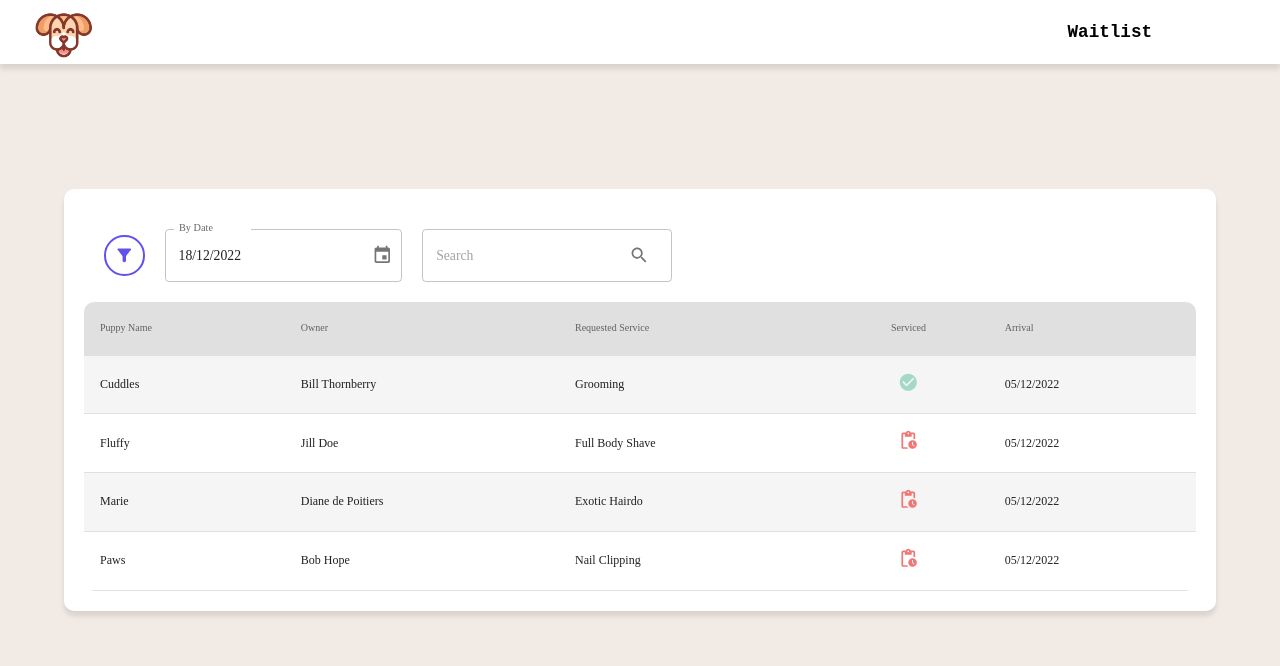
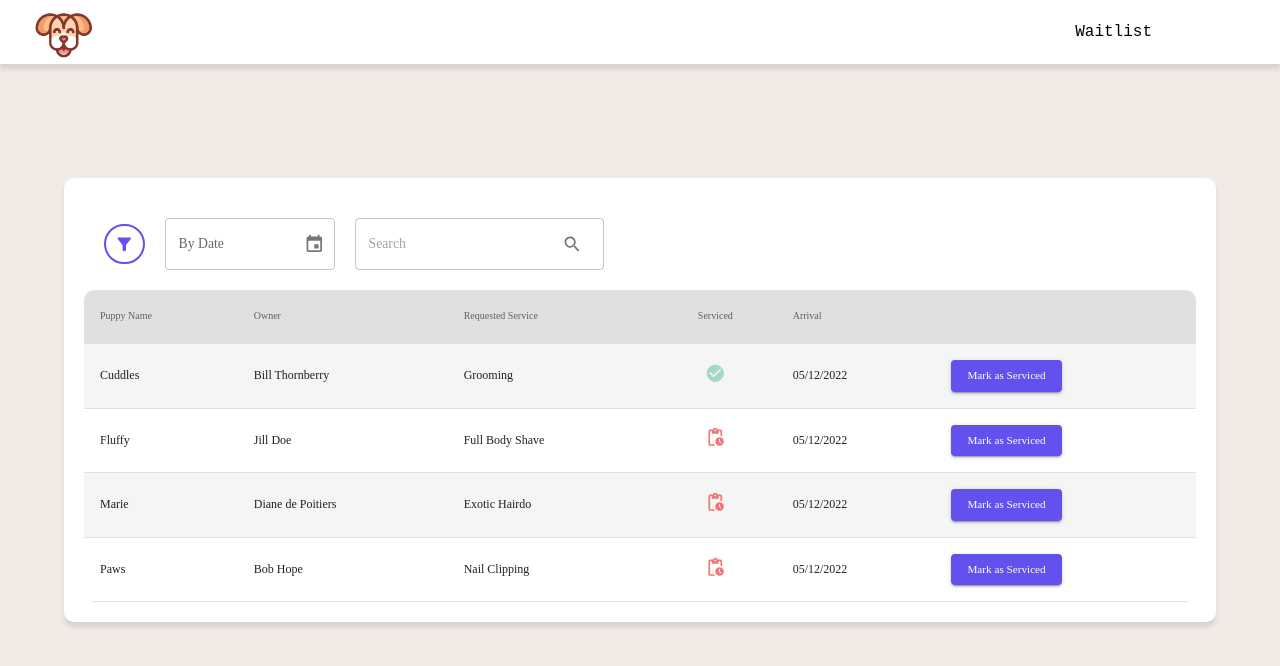
Before and after one commit to MohamedAmineDHIAB/puppy-waitlist-nextjs-app, a Next.js app: page / in a window 1280 px wide. Shown: the top 666 px of the page. Built offline with nearby package versions, Linux system fonts and the light colour scheme; a web font is replaced by a local one.

Commit message:
adding get middleware and reworking styles :nail_care:

```diff
--- a/components/datePicker.tsx
+++ b/components/datePicker.tsx
@@ -12,7 +12,7 @@ type DateProps = {
 const DatePicker = ({ value, handleChange }: DateProps) => {
     return (
         <LocalizationProvider dateAdapter={AdapterDayjs}>
-            <Stack spacing={3}>
+            <Stack sx={{ width: 170 }}>
                 <DesktopDatePicker
                     label="By Date"
                     inputFormat="DD/MM/YYYY"
--- a/components/header.tsx
+++ b/components/header.tsx
@@ -39,12 +39,12 @@ export const NavBarItem = styled.div`
     &:hover {
         &:after {
             width: 100%;
-            background: var(--brown-main);
+            background: var(--purple-main);
             height: 2px;
             content: "";
             position: absolute;
         }
-        color: var(--brown-main);
+        color: var(--purple-main);
     }
     @media screen and (max-width: 768px) {
         display: none;
--- a/components/table.tsx
+++ b/components/table.tsx
@@ -4,15 +4,15 @@ import TableHead from "@mui/material/TableHead";
 import TableRow from "@mui/material/TableRow";
 import { StyledTableCell, StyledTableRow } from "../styles/muiStyles";
 import styled from "styled-components";
-import FakeData from "../data/fakeData";
 import CheckCircleIcon from "@mui/icons-material/CheckCircle";
 import PendingActionsIcon from "@mui/icons-material/PendingActions";
 import Filter from "./filter";
-import { useState } from "react";
+import { useEffect, useState } from "react";
 import DatePicker from "./datePicker";
 import dayjs, { Dayjs } from "dayjs";
 import Search from "./search";
-
+import { Button } from "@mui/material";
+import get from "../middleware/get";
 const TableWrapper = styled.div`
     width: 90%;
     background-color: white;
@@ -41,12 +41,18 @@ const Columns = [
     { name: "Arrival", align: "left" },
 ];
 const Table = () => {
-    const [DateValue, setDateValue] = useState<Dayjs | null>(dayjs(new Date()));
+    const [DateValue, setDateValue] = useState<Dayjs | null>(null);
     const handleDateChange = (newValue: Dayjs | null) => {
         setDateValue(newValue);
     };
     const [FilterValue, setFilterValue] = useState<string>("all");
     const [SearchValue, setSearchValue] = useState<string>("");
+    const [data, setData] = useState<any>();
+    useEffect(() => {
+        const Res = get();
+        setData(Res);
+    }, []);
+
     return (
         <TableWrapper>
             <TabelBar>
@@ -70,10 +76,11 @@ const Table = () => {
                                 </StyledTableCell>
                             );
                         })}
+                        <StyledTableCell></StyledTableCell>
                     </TableRow>
                 </TableHead>
                 <TableBody>
-                    {FakeData?.entries.map((item) => (
+                    {data?.entries.map((item: any) => (
                         <StyledTableRow key={item.id}>
                             <StyledTableCell component="th" scope="row">
                                 {item.puppyName}
@@ -90,7 +97,15 @@ const Table = () => {
                                 )}
                             </StyledTableCell>
                             <StyledTableCell>
-                                {dayjs(item.arrival).format('DD/MM/YYYY')}
+                                {dayjs(item.arrival).format("DD/MM/YYYY")}
+                            </StyledTableCell>
+                            <StyledTableCell>
+                                <Button
+                                    sx={{ fontSize: "0.7rem" }}
+                                    variant="contained"
+                                >
+                                    Mark as Serviced
+                                </Button>
                             </StyledTableCell>
                         </StyledTableRow>
                     ))}
--- a/data/fakeData.tsx
+++ b/data/fakeData.ts
@@ -1,4 +1,4 @@
-const FakeData = {
+let FakeData = {
     date: "2022-12-05",
     entries: [
         {
--- /dev/null
+++ b/middleware/get.ts
@@ -0,0 +1,4 @@
+import FakeData from "../data/fakeData";
+export default function get() {
+    return FakeData;
+}
--- a/pages/api/hello.ts
+++ /dev/null
@@ -1,13 +0,0 @@
-// Next.js API route support: https://nextjs.org/docs/api-routes/introduction
-import type { NextApiRequest, NextApiResponse } from 'next'
-
-type Data = {
-  name: string
-}
-
-export default function handler(
-  req: NextApiRequest,
-  res: NextApiResponse<Data>
-) {
-  res.status(200).json({ name: 'John Doe' })
-}
--- a/styles/global.tsx
+++ b/styles/global.tsx
@@ -4,11 +4,10 @@ export const GlobalStyle = createGlobalStyle`
     * {
         font-family: 'Martian Mono', monospace;
         font-size:1rem;
-        --brown-main:#EE9E69;
+        --purple-main:#6251ED;
         user-select: none;
-    }
-    h1{
-        font-size:1.1rem;
+        font-weight:300;
+
     }
 `;
 
--- a/styles/muiStyles.tsx
+++ b/styles/muiStyles.tsx
@@ -8,7 +8,11 @@ export const StyledTableCell = styled(TableCell)(({ theme }) => ({
         color: theme.palette.grey[700],
         fontSize: 10,
     },
-    [`&.${tableCellClasses.body}`]: {},
+    [`&.${tableCellClasses.body}`]: {
+        "&:last-child": {
+            width: "min-content",
+        },
+    },
 }));
 
 export const StyledTableRow = styled(TableRow)(({ theme }) => ({
@@ -28,6 +32,7 @@ export const theme = createTheme({
                     "&.Mui-selected": {
                         backgroundColor: "black",
                     },
+                    textTransform: "none",
                 },
             },
         },
@@ -38,9 +43,9 @@ export const theme = createTheme({
     },
     palette: {
         primary: {
-            main: "#EE9E69",
-            light: "#F4CEB5",
-            dark: "#EE9E69",
+            main: "#6251ED",
+            light: "#8CB7FA",
+            dark: "#793ED6",
         },
         secondary: {
             main: "#6251ED",
```
Also changed, not shown: middleware/post.ts (added), middleware/put.ts (added), tsconfig.json (indentation only).
